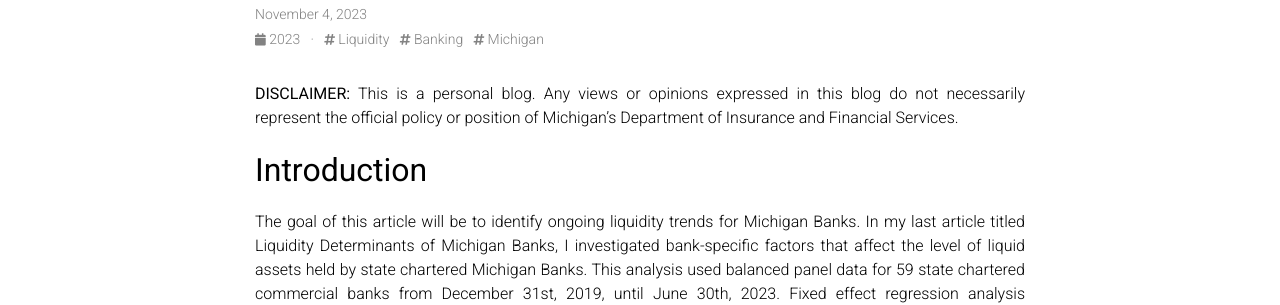
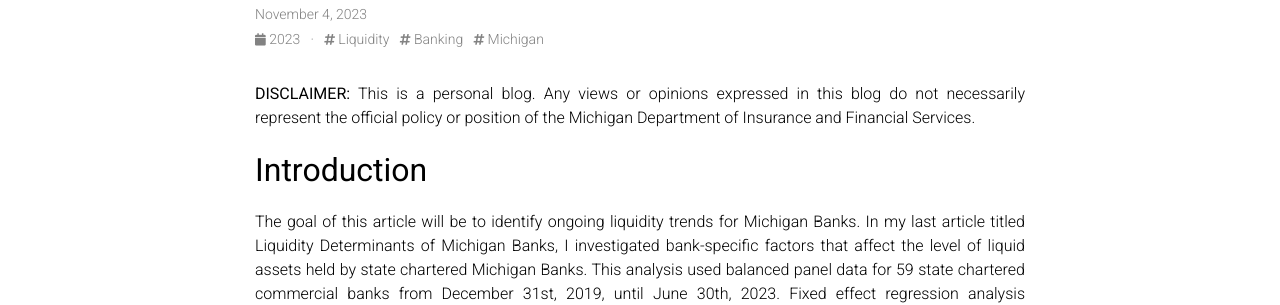
Before and after one commit to DanielJunghans/danieljunghans.github.io, a Jekyll site: the page built from _posts/2023-11-4-LiquidityTrends.md, in a window 1280 px wide and 900 px high. Shown: the part 205-510 px from the top of the window. Built offline with Jekyll 4.4.1, drawn with Linux system fonts in a browser that asks for light colours; comment, search, counter and statistics services are not loaded; a style sheet for code colours, icons or effects is not loaded.

Commit message:
fixing disclaimer

```diff
--- a/_posts/2023-11-4-LiquidityTrends.md
+++ b/_posts/2023-11-4-LiquidityTrends.md
@@ -9,7 +9,7 @@ thumbnail: assets/img/under300.png
 ---
 
 
-<p align="justify"><b>DISCLAIMER:</b> This is a personal blog.  Any views or opinions expressed in this blog do not necessarily represent the official policy or position of Michigan’s Department of Insurance and Financial Services.   </p>
+<p align="justify"><b>DISCLAIMER:</b> This is a personal blog.  Any views or opinions expressed in this blog do not necessarily represent the official policy or position of the Michigan Department of Insurance and Financial Services.   </p>
 
 
 <p style="text-align: left;"><font size="+3"><b>Introduction</b></font></p>
```
Also changed, not shown: _posts/2023-10-15-Liquidity.md (+1 -1 lines).
